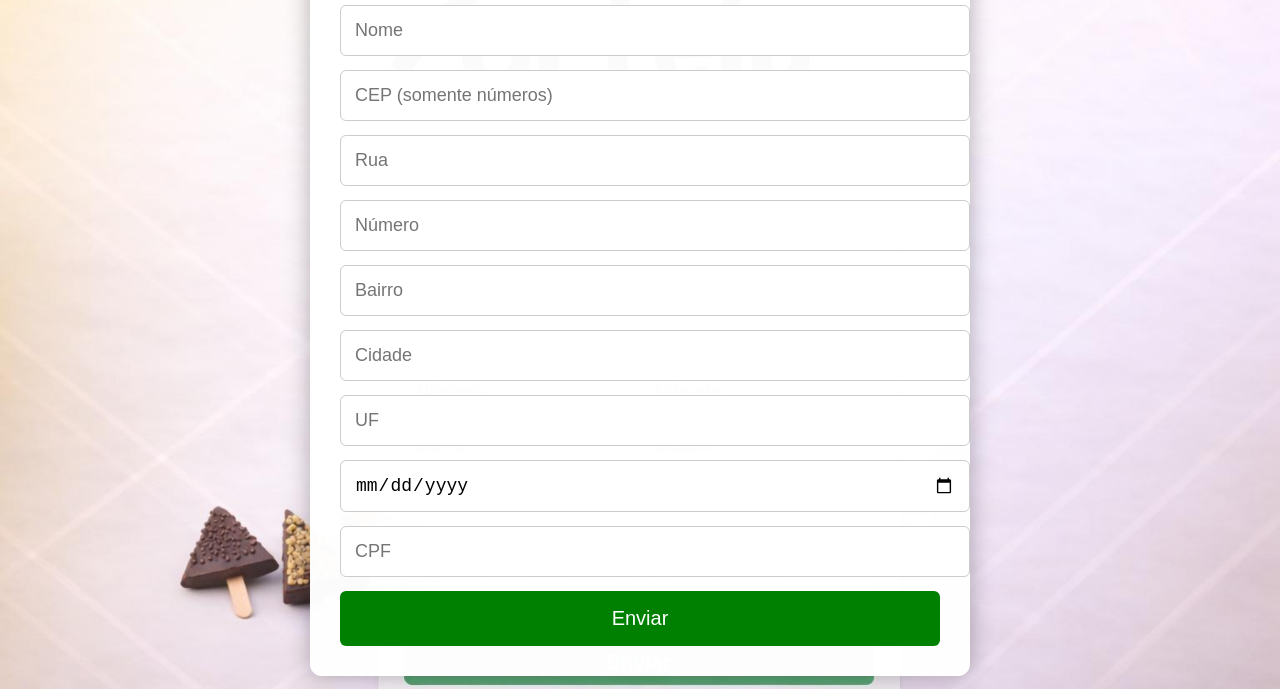
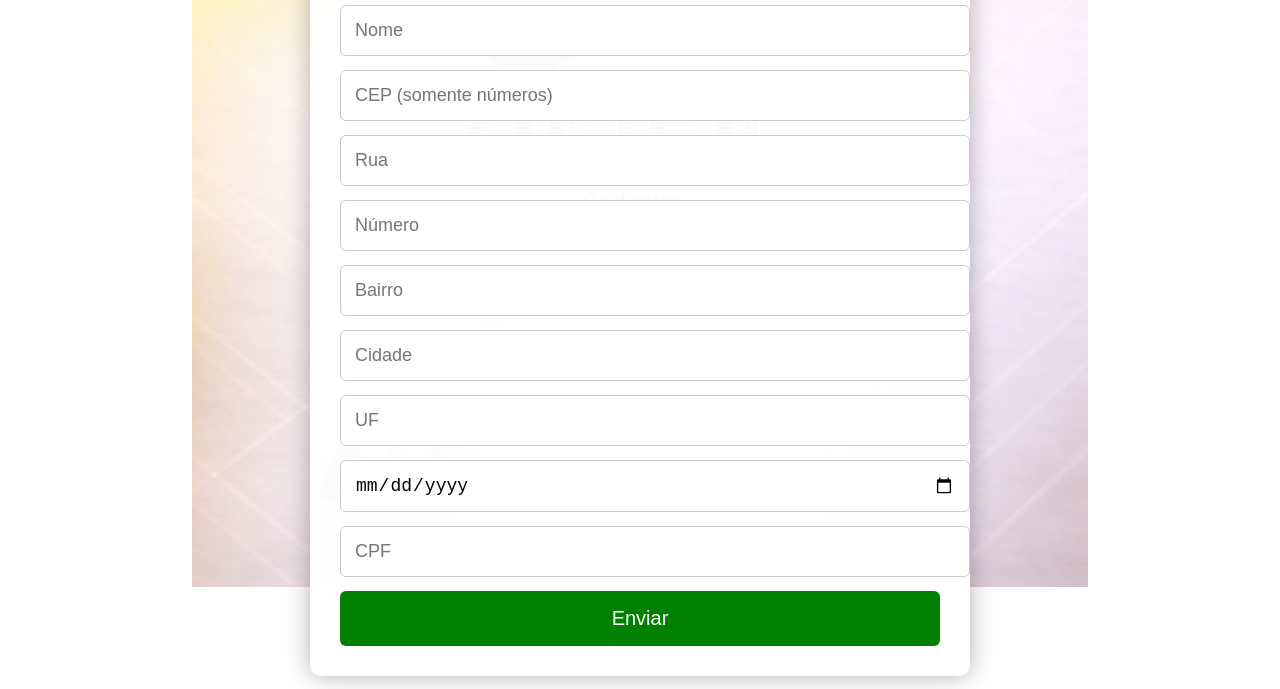
Before and after one commit to atendimentopegma2-code/api-cadastro, a website: page index.html in a window 1280 px wide. Shown: the part 111-800 px from the top of the page. Drawn offline with Linux system fonts and the light colour scheme.

Commit message:
Update index.html

```diff
--- a/index.html
+++ b/index.html
@@ -12,7 +12,7 @@ body {
 
   /* FUNDO AJUSTADO */
   background: url("fundo.jpg") no-repeat center;
-  background-size: cover;
+  background-size: 70%;
 
   display: flex;
   justify-content: center;
```
